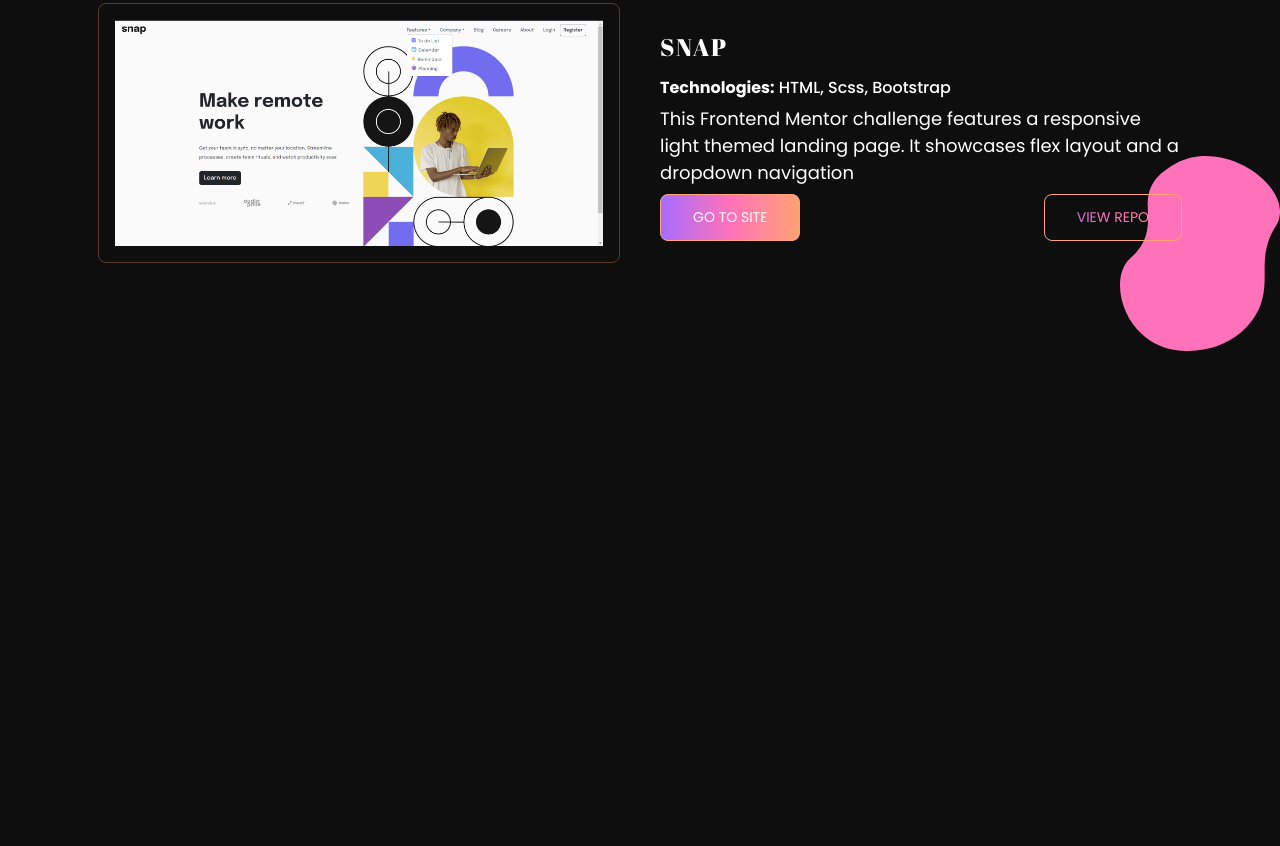
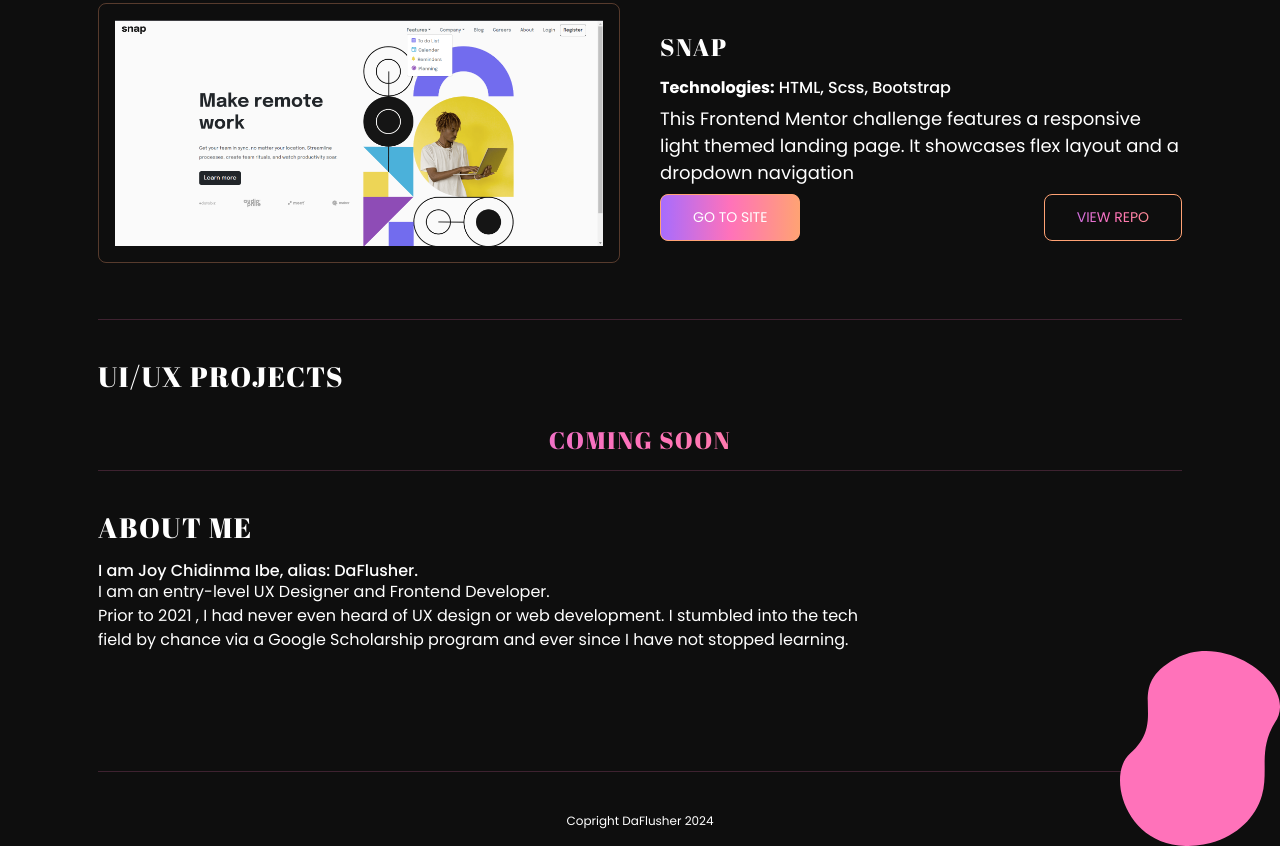
Before and after one commit to DaFlusher/JoyIbe-daflusher, a plain HTML site: page index.html in a window 1280 px wide. Shown: the part 1699-2545 px from the top of the page. Before the commit the page ends 2050 px from the top, so only its background shows below. Drawn offline with nearby package versions, Linux system fonts and the light colour scheme.

```diff
--- a/index.css
+++ b/index.css
@@ -19,7 +19,7 @@ header a{
     padding: 0;
     margin: 0;
 }
-ul,h2,h1,h3,h5,p,li{
+ul,h2,h1,h3,h4,h5,p,li{
     margin: 0;
 }
 
@@ -117,6 +117,17 @@ h1 span{
 h3{
     font-size: 1.25rem;
 }
+h3.coming-soon{
+    background-image: linear-gradient(to right, #A76CFE,#FF72BA, #FFA274);
+    background-clip: text;
+     -webkit-background-clip: text; /* For older browsers */
+     color: transparent;
+     text-align: center;
+}
+
+h4{
+    font-size: 1rem;
+}
 
 h5{
     font-size: 0.875rem;
@@ -170,6 +181,7 @@ div.front-end{
     margin: 0 auto;
     position: relative;
     z-index: 2;
+    min-height: 300px;
 }
 div.image-container{
     padding: 1rem;
@@ -189,6 +201,7 @@ div.front .front-img{
     width: 100%;
 
 }
+
 
 div.links{
     padding: 0.5rem 0;
@@ -226,6 +239,17 @@ button.repo{
      }
 }
 
+/*about me*/
+
+div.about{
+    text-wrap: balance;
+}
+
+/*footer*/
+footer{
+    font-size: 0.75rem;
+    text-align: center;
+}
 /*media queries*/
 /*navigation*/
 @media (min-width:860px){
--- a/index.html
+++ b/index.html
@@ -28,7 +28,7 @@
                  <ul class="navbar">
                     <li><a href="#frontend"  class=" nav-link navs">Frontend</a></li>
                     <li><a href="#ux"  class="nav-link navs">UX Design</a></li>
-                    <li><a href="#about"  class="nav-link navs">About me</a></li>
+                    <li><a href="#about-me"  class="nav-link navs">About me</a></li>
                 </ul>
             </div>
         </nav>
@@ -73,14 +73,6 @@
                             <a href="https://www.linkedin.com/in/joy-ibe-daflusherdesigns/"><img src="/images/icons/linked.svg" alt="linkedin" class="svgg"></a>
                             <a href= "mailto:joyibe5@gmail.com"><img src="/images/icons/mail.svg" alt="email" class="svgg"></a>
                             <a href="#"><img src="/images/icons/facebook.svg" alt="facebook" class="svgg"></a>
-
-
-
-
-
-
-
-
 
                     </section>
                 </section>
@@ -179,9 +171,32 @@
                 <!--a certification ease-in animation-->
             </div>
 
+            <hr>
+            <div class="front-end" id="ux">
+                <h2>Ui/ux Projects</h2>
+                <div class="ux">
+                    <div>
+                        <h3 class="coming-soon">Coming soon</h3>
+                    </div>
+            </div>
+            <hr>
 
 
+            <div class="front-end" id="about-me">
+                <h2>About me</h2>
+                <div class="about">
+                        <h4>I am Joy Chidinma Ibe, alias: DaFlusher.</h4>
+                        <p>I am an entry-level UX Designer and Frontend Developer.</p>
+                        <p>Prior to 2021 , I had never even heard of UX design or web development. I stumbled into the tech field by chance via a Google Scholarship program and ever since I have not stopped learning.</p>
+
+                </div>
+            </div>
+
+            <hr>
         </main>
+        <footer>
+            <p class="footer-text">Copright DaFlusher 2024</p>
+        </footer>
     </div>
 
 
```
